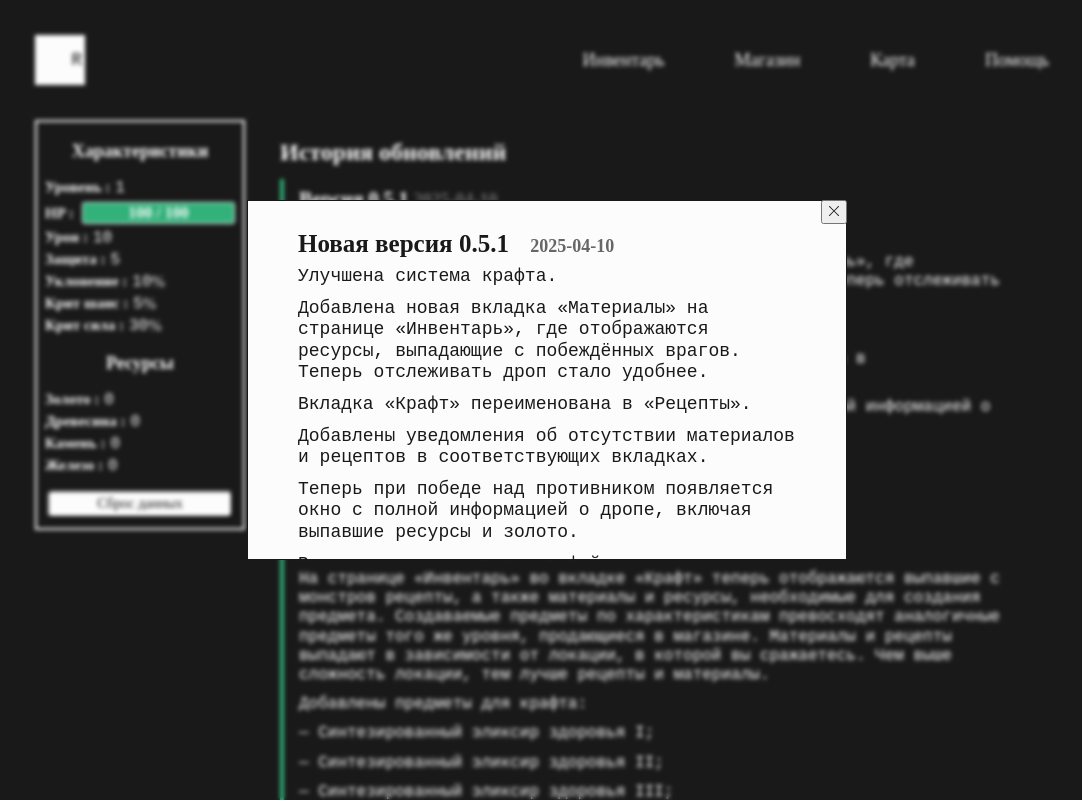
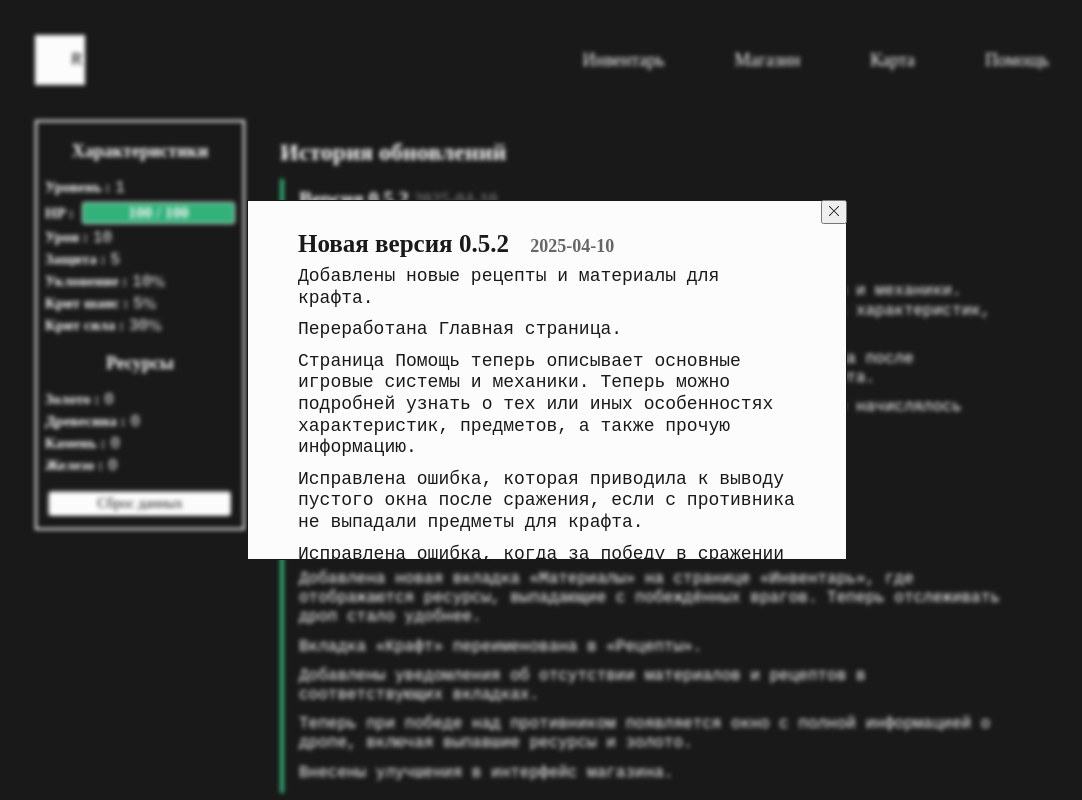
Before and after one commit to SanyaEricssonX/game-app, a Vue app: page / in a window 1280 px wide. Shown: the top 800 px of the page, without its empty margins (93-1175 px from the left). Built offline with nearby package versions, Linux system fonts and the light colour scheme.

Commit message:
Исправил ошибки вывода дропа и нормализовал возврат к локации лагерь при сбросе данных

```diff
--- a/package.json
+++ b/package.json
@@ -1,6 +1,6 @@
 {
   "name": "game-app",
-  "version": "0.5.1",
+  "version": "0.5.2",
   "private": true,
   "scripts": {
     "serve": "vue-cli-service serve",
--- a/public/updates.json
+++ b/public/updates.json
@@ -1,4 +1,16 @@
 [
+  {
+    "version": "0.5.2",
+    "date": "2025-04-10",
+    "changes": [
+      "Добавлены новые рецепты и материалы для крафта.",
+      "Переработана Главная страница.",
+      "Страница Помощь теперь описывает основные игровые системы и механики. Теперь можно подробней узнать о тех или иных особенностях характеристик, предметов, а также прочую информацию.",
+      "Исправлена ошибка, которая приводила к выводу пустого окна после сражения, если с противника не выпадали предметы для крафта.",
+      "Исправлена ошибка, когда за победу в сражении неправильно начислялось золото.",
+      "Исправлены прочие мелкие ошибки."
+    ]
+  },
   {
     "version": "0.5.1",
     "date": "2025-04-10",
--- a/src/components/NotificationInfo.vue
+++ b/src/components/NotificationInfo.vue
@@ -29,7 +29,8 @@
       <div
         class="drop-block"
         v-if="
-          $store.state.modalNotification.text != '' &&
+          $store.state.modalNotification.resources !=
+            { gold: 0, wood: 0, stone: 0, iron: 0 } &&
           $store.state.modalNotification.from == 'map'
         "
       >
@@ -70,6 +71,10 @@
             >
           </li>
         </ul>
+        <div
+          class="material-block"
+          v-if="$store.state.modalNotification.text != ''"
+        >
           <ul class="drop-list">
             <li
               class="drop__item"
@@ -79,6 +84,7 @@
               {{ craftItemName(text.craftItemId) }}
             </li>
           </ul>
+        </div>
       </div>
     </div>
 
@@ -214,9 +220,9 @@ export default {
     },
     checkBottom() {
       if (this.$store.state.modalNotification.text == "") {
+        return "10px";
+      } else {
         return "0";
-      } else {
-        return "15px";
       }
     },
     async loadUpdates() {
@@ -257,10 +263,13 @@ export default {
   max-height: 45vh;
   overflow: auto;
 }
+.levelup-block {
+  margin-bottom: 10px;
+}
 .modal__header {
   margin-bottom: 10px;
 }
-.modal__desc {
+.modal__desc:not(:last-child) {
   margin-bottom: 7px;
 }
 .craft-block,
@@ -268,7 +277,7 @@ export default {
   display: flex;
   flex-direction: column;
 }
-.drop-list {
+.drop-list:not(:last-child) {
   margin-bottom: 7px;
 }
 .drop__item:not(:last-child) {
--- a/src/components/UserProfile.vue
+++ b/src/components/UserProfile.vue
@@ -267,6 +267,7 @@ export default {
       localStorage.clear();
       localStorage.setItem("appVersion", currentVersion);
       downloadData();
+      this.$store.state.playerCurrentLocation = 9990;
       this.$store.dispatch("triggerSortEnemies");
       this.$store.dispatch("triggerUpdateInventory");
       this.$store.dispatch("triggerUpdateShop");
--- a/src/pages/MapPage.vue
+++ b/src/pages/MapPage.vue
@@ -112,7 +112,6 @@ import { startBattle } from "@/services/battleLogic";
 import enemies from "@/services/enemies";
 import { downloadData } from "@/services/downloadData";
 import player from "@/services/player";
-// import items from "@/services/items";
 
 export default {
   name: "MapPage",
@@ -204,7 +203,7 @@ export default {
         if (this.$store.state.playerBuffCharacteristics.dropBuffDuration > 0) {
           dropGold =
             Math.floor(
-              Math.random() * (drop.gold - minDropGold) + minDropGold
+              Math.random() * (drop.gold - minDropGold + 1) + minDropGold
             ) * this.$store.state.playerBuffCharacteristics.drop;
 
           this.$store.state.playerGold += dropGold;
@@ -232,7 +231,7 @@ export default {
           }
         } else {
           dropGold = Math.floor(
-            Math.random() * (drop.gold - minDropGold) + minDropGold
+            Math.random() * (drop.gold - minDropGold + 1) + minDropGold
           );
 
           this.$store.state.playerGold += dropGold;
@@ -426,6 +425,9 @@ export default {
       this.selectedEnemy = null;
       this.battleLog = [];
       this.isBattleEnd = false;
+      if (this.$store.state.playerCurrentLocation == 9990) {
+        this.isLocationSelected = false;
+      }
     },
     sortEnemies() {
       this.sortedEnemies = [];
```
Lines whose indentation alone changed are shown as unchanged.
